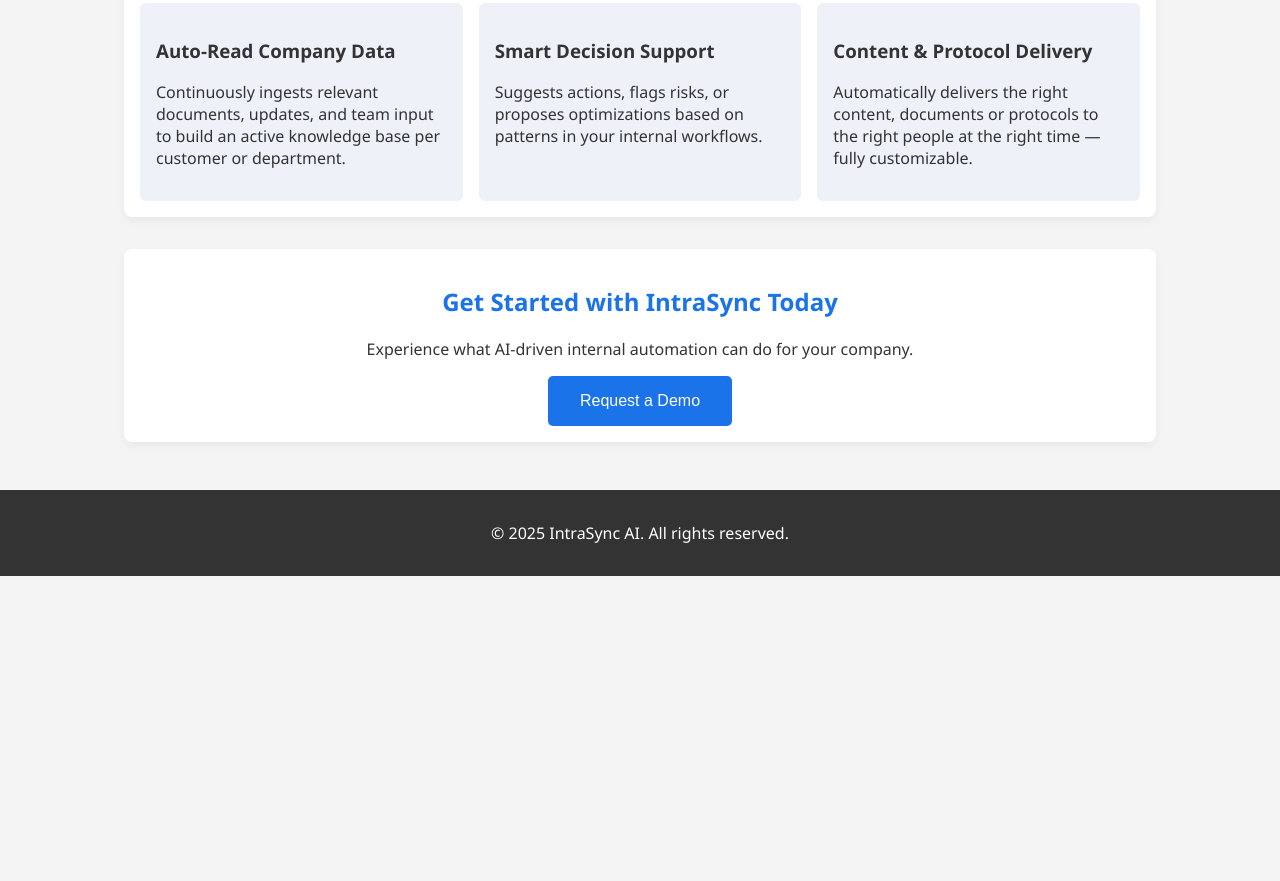
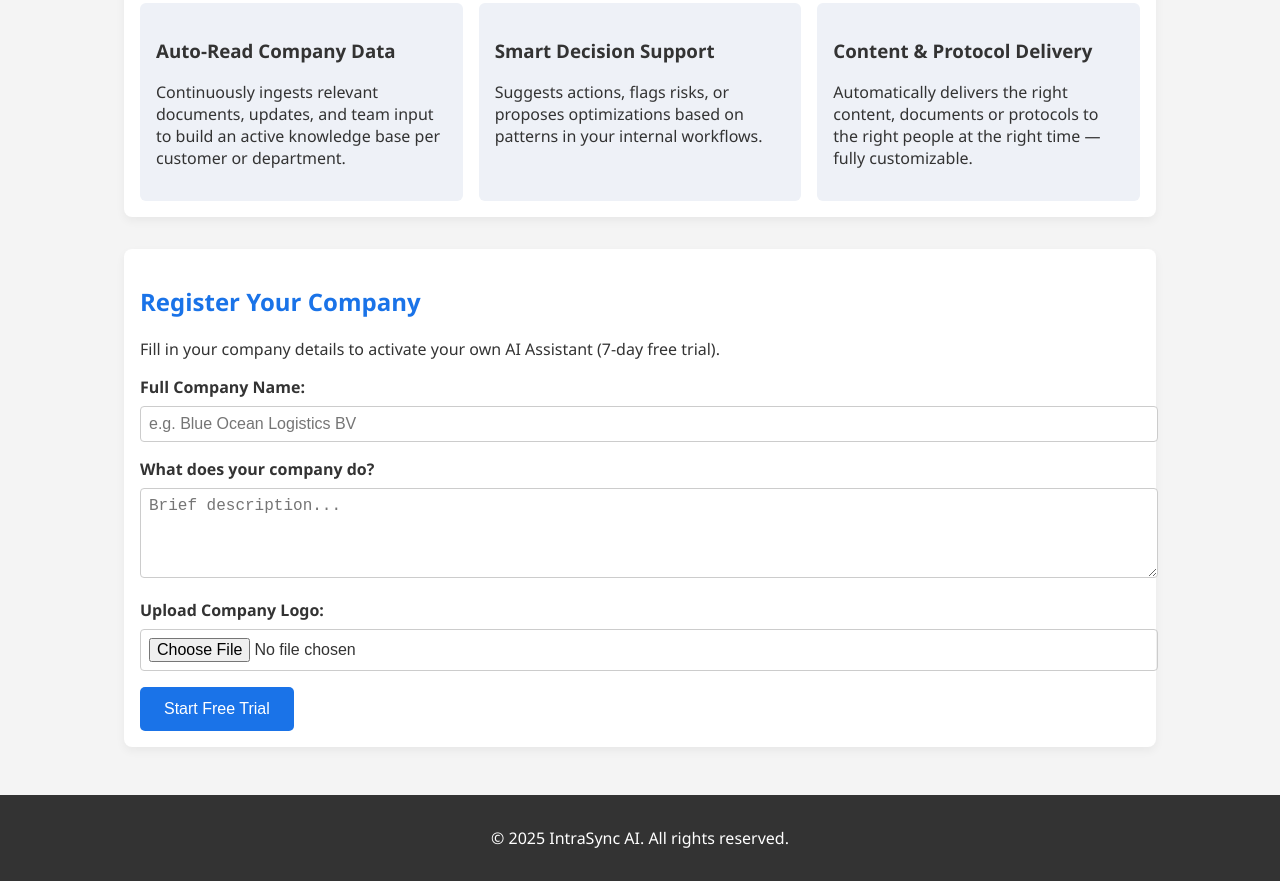
Before and after one commit to FlorisHer/intrasync-website, a plain HTML site: page index.html in a window 1280 px wide. Shown: the part 488-1369 px from the top of the page. Before the commit the page ends 1064 px from the top, so only its background shows below. Drawn offline with Linux system fonts and the light colour scheme.

Commit message:
Update index.html

```diff
--- a/index.html
+++ b/index.html
@@ -60,6 +60,26 @@
       border-radius: 5px;
       cursor: pointer;
     }
+    form label {
+      font-weight: bold;
+    }
+    form input, form textarea {
+      width: 100%;
+      padding: 0.5rem;
+      margin: 0.5rem 0 1rem;
+      border-radius: 4px;
+      border: 1px solid #ccc;
+      font-size: 1rem;
+    }
+    form button {
+      background: #1a73e8;
+      color: white;
+      border: none;
+      padding: 0.8rem 1.5rem;
+      font-size: 1rem;
+      border-radius: 5px;
+      cursor: pointer;
+    }
     footer {
       background: #333;
       color: white;
@@ -98,10 +118,22 @@
     </div>
   </div>
 
-  <div class="section cta">
-    <h2>Get Started with IntraSync Today</h2>
-    <p>Experience what AI-driven internal automation can do for your company.</p>
-    <button onclick="alert('Demo requested! We will get in touch shortly.')">Request a Demo</button>
+  <div class="section">
+    <h2>Register Your Company</h2>
+    <p>Fill in your company details to activate your own AI Assistant (7-day free trial).</p>
+
+    <form action="https://hook.eu2.make.com/your-webhook-url-here" method="POST" enctype="multipart/form-data">
+      <label for="companyName">Full Company Name:</label>
+      <input type="text" id="companyName" name="company_name" placeholder="e.g. Blue Ocean Logistics BV" required>
+
+      <label for="description">What does your company do?</label>
+      <textarea id="description" name="company_description" rows="4" placeholder="Brief description..." required></textarea>
+
+      <label for="logo">Upload Company Logo:</label>
+      <input type="file" id="logo" name="company_logo" accept="image/*" required>
+
+      <button type="submit">Start Free Trial</button>
+    </form>
   </div>
 
   <footer>
```
